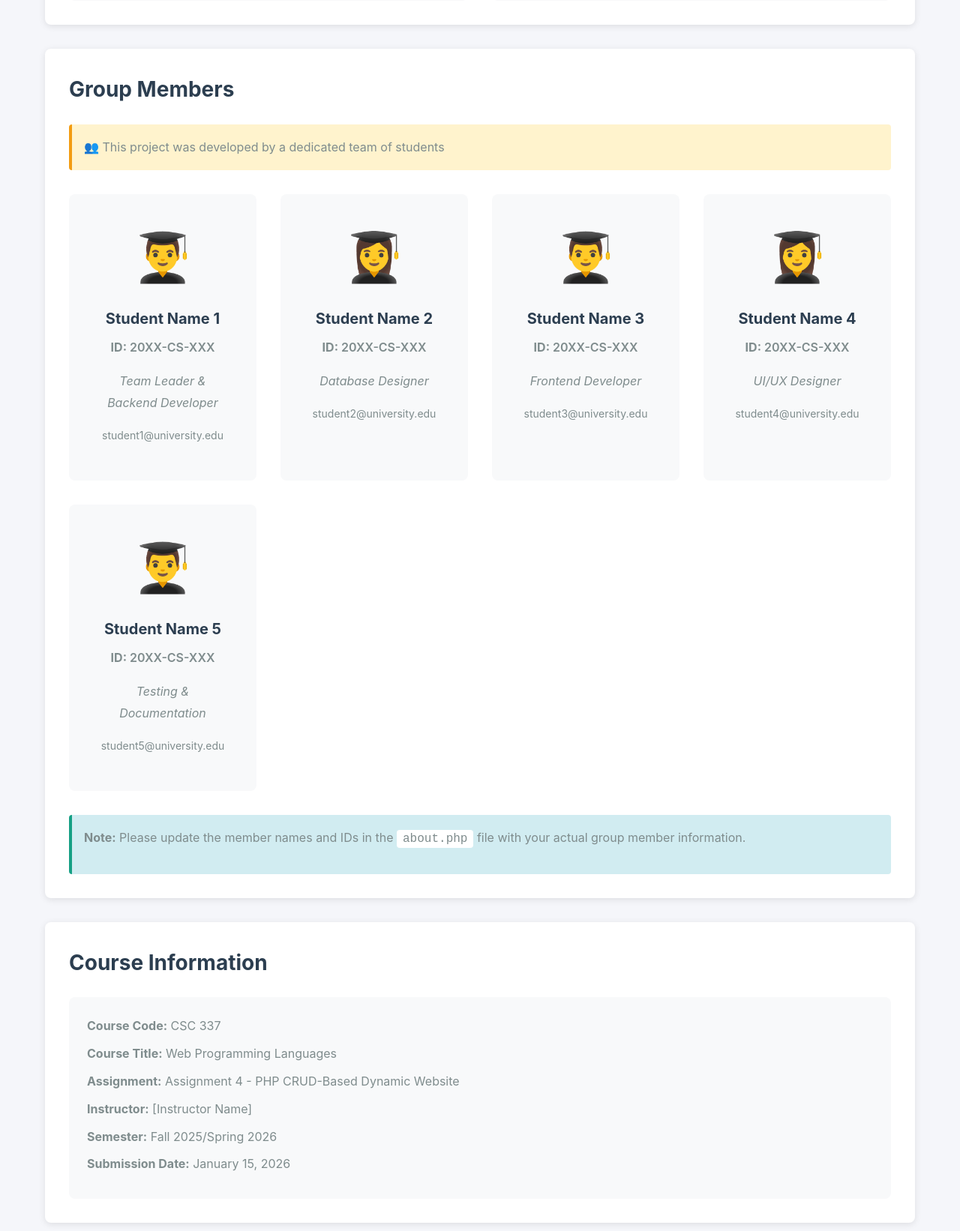
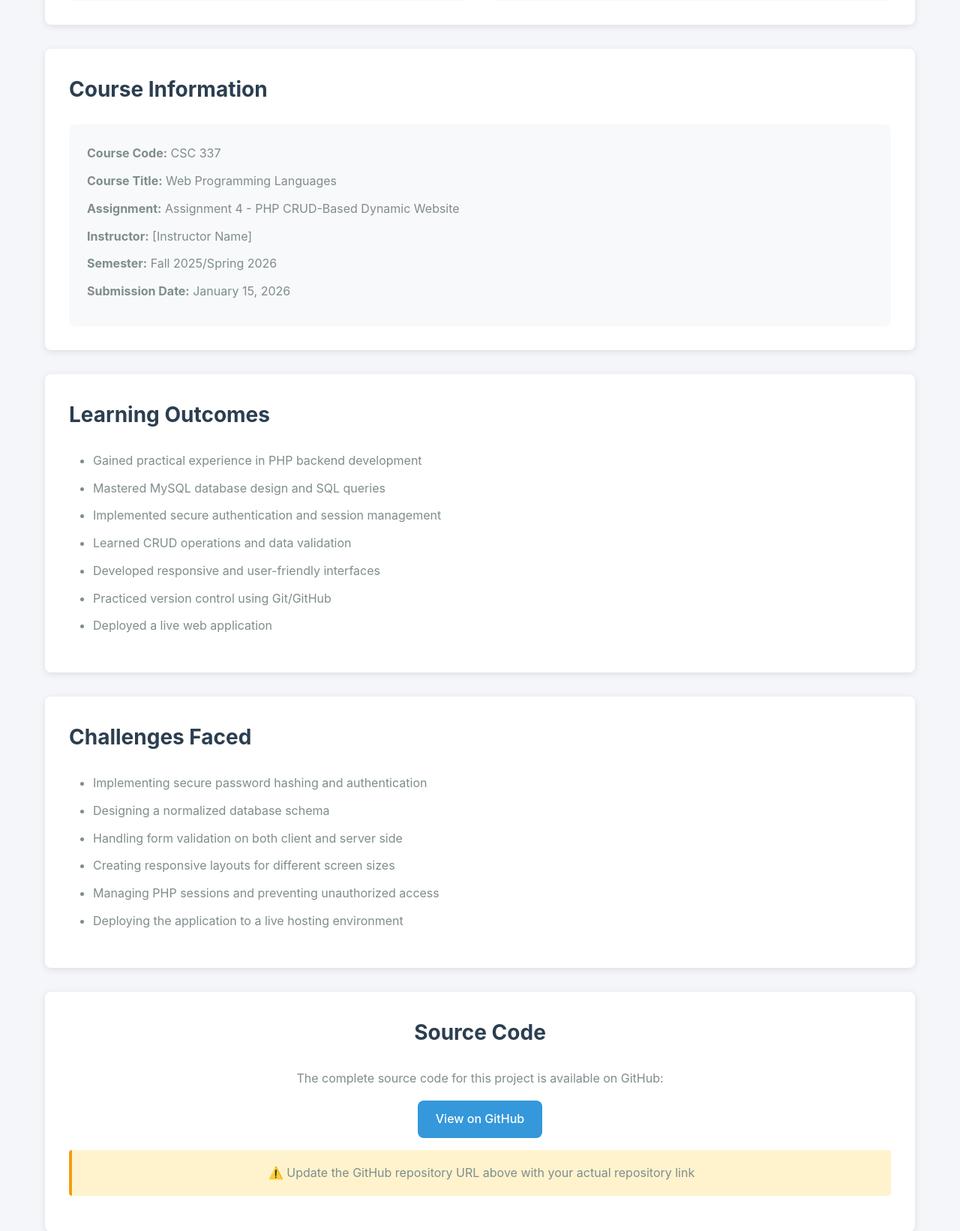
Before and after one commit to 36222-saim/web-project, a PHP site: page /about.php in a window 1280 px wide. Shown: the part 3802-5444 px from the top of the page at 75% size. Run offline with PHP 8.4, Linux system fonts and the light colour scheme.

```diff
--- a/about.php
+++ b/about.php
@@ -190,7 +190,7 @@ require_once 'config/session.php';
         </div>
 
         <!-- Group Members -->
-        <div class="about-section group-members">
+        <!-- <div class="about-section group-members">
             <h2>Group Members</h2>
             <p class="note">👥 This project was developed by a dedicated team of students</p>
             <div class="members-grid">
@@ -237,7 +237,7 @@ require_once 'config/session.php';
             <div class="update-note">
                 <p><strong>Note:</strong> Please update the member names and IDs in the <code>about.php</code> file with your actual group member information.</p>
             </div>
-        </div>
+        </div> -->
 
         <!-- Course Information -->
         <div class="about-section">
@@ -283,7 +283,7 @@ require_once 'config/session.php';
         <div class="about-section github-section">
             <h2>Source Code</h2>
             <p>The complete source code for this project is available on GitHub:</p>
-            <a href="https://github.com/yourusername/student-management-system" class="btn btn-primary" target="_blank">
+            <a href="https://github.com/36222-saim/web-project" class="btn btn-primary" target="_blank">
                 View on GitHub
             </a>
             <p class="note">⚠️ Update the GitHub repository URL above with your actual repository link</p>
@@ -293,8 +293,8 @@ require_once 'config/session.php';
         <div class="about-section contact-section">
             <h2>Contact</h2>
             <p>For questions or feedback about this project, please contact the development team:</p>
-            <p><strong>Email:</strong> team@studentms.com</p>
-            <p><strong>GitHub:</strong> <a href="https://github.com/yourusername/student-management-system" target="_blank">Project Repository</a></p>
+            <p><strong>Email:</strong> team@student-management.free.nf</p>
+            <p><strong>GitHub:</strong> <a href="https://github.com/36222-saim/web-project" target="_blank">Project Repository</a></p>
         </div>
     </div>
 
```
Also changed, not shown: README.md.
